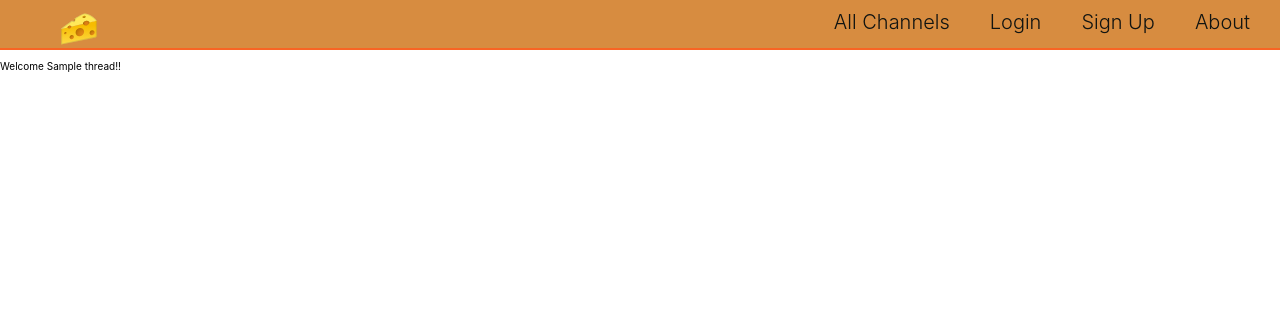
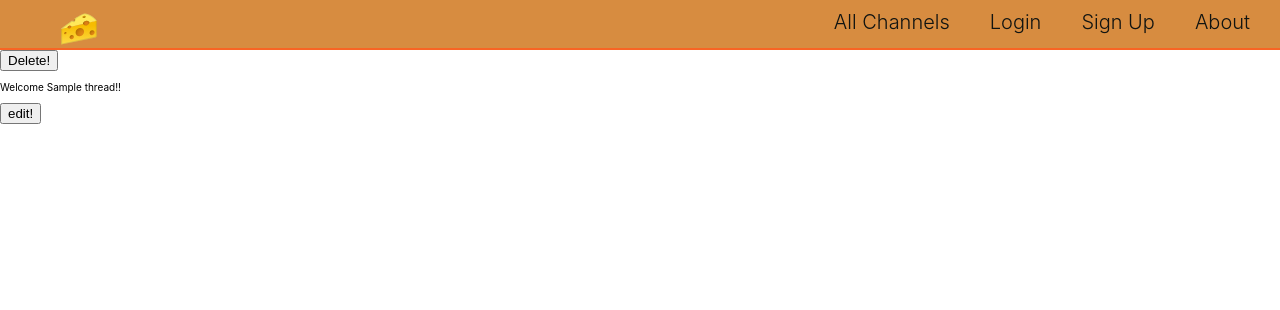
Before and after one commit to Team-Cheese/Cheddit, a Django app: page /thread/00000000-0000-0000-0000-000000000001/ in a window 1280 px wide. Shown: the top 310 px of the page. Run offline with Django 4.2, Linux system fonts and the light colour scheme; tables that the repository leaves empty hold one stand-in row (values such as "Sample post"); some libraries are stand-ins or nearby versions.

Commit message:
added edit and delte for thread

```diff
--- a/main_app/templates/thread/details.html
+++ b/main_app/templates/thread/details.html
@@ -6,7 +6,15 @@
 
 {% block content %}
 <section class="card-container">
+    <form action="{% url 'threads_delete' thread.id %}" method="POST" class="form">
+        {% csrf_token %}
+        <button type="submit" class="btn danger">Delete!</button>
+    </form>
+    <p>Welcome {{thread.title}}!!</p>
 
-    <p>Welcome {{thread.title}}!!</p>
+    <form action="{% url 'threads_update' thread.id %}" method="POST" class="form">
+        {% csrf_token %}
+        <button type="submit" class="btn danger">edit!</button>
+    </form>
 </section>
 {% endblock content %}
--- a/main_app/urls.py
+++ b/main_app/urls.py
@@ -13,6 +13,7 @@ urlpatterns = [
   path('channels/<str:pk>/update>/', views.ChannelUpdate.as_view(), name='channels_update'),
   path('channels/<str:pk>/delete>/', views.ChannelDelete.as_view(), name='channels_delete'),
   path('thread/<str:pk>/delete>/', views.ThreadDelete.as_view(), name='threads_delete'),
+    path('thread/<str:pk>/update>/', views.ThreadUpdate.as_view(), name='threads_update'),
   path('accounts/signup', views.signup, name='signup'),
   path('accounts/profile', views.profile, name='profile')
 ]
--- a/main_app/views.py
+++ b/main_app/views.py
@@ -55,9 +55,14 @@ class ChannelUpdate(UpdateView) :
 class ChannelDelete(DeleteView) :
   model = Channel
   success_url = '/channels/'
+
 class ThreadDelete(DeleteView) :
   model = Thread
   success_url = '/channels/'
+
+class ThreadUpdate(UpdateView) :
+  model = Thread
+  fields = '__all__'
 
 def signup(request):
   error_message = ''
```
Also changed, not shown: main_app/migrations/0015_merge_20220413_1338.py (added).
